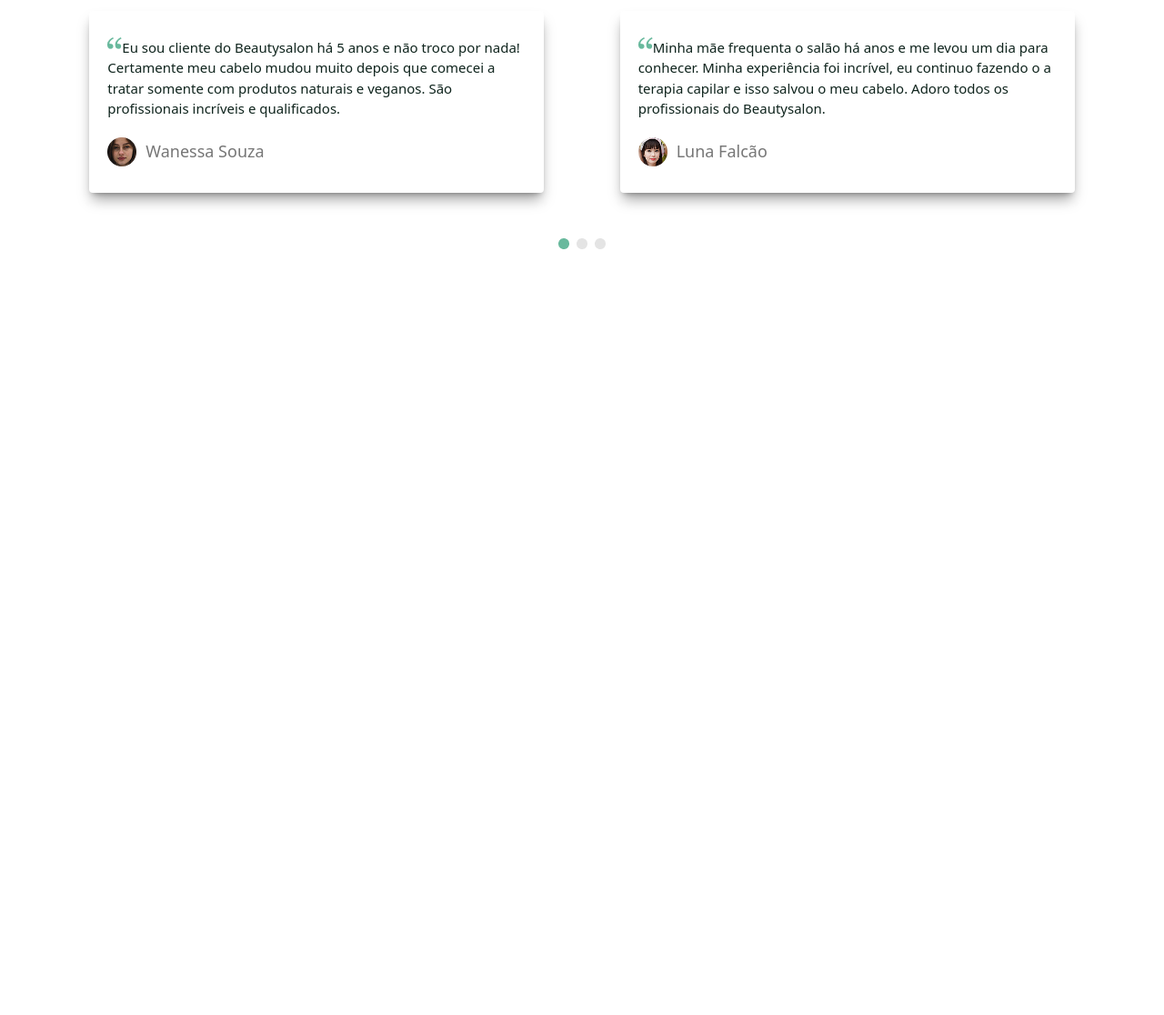
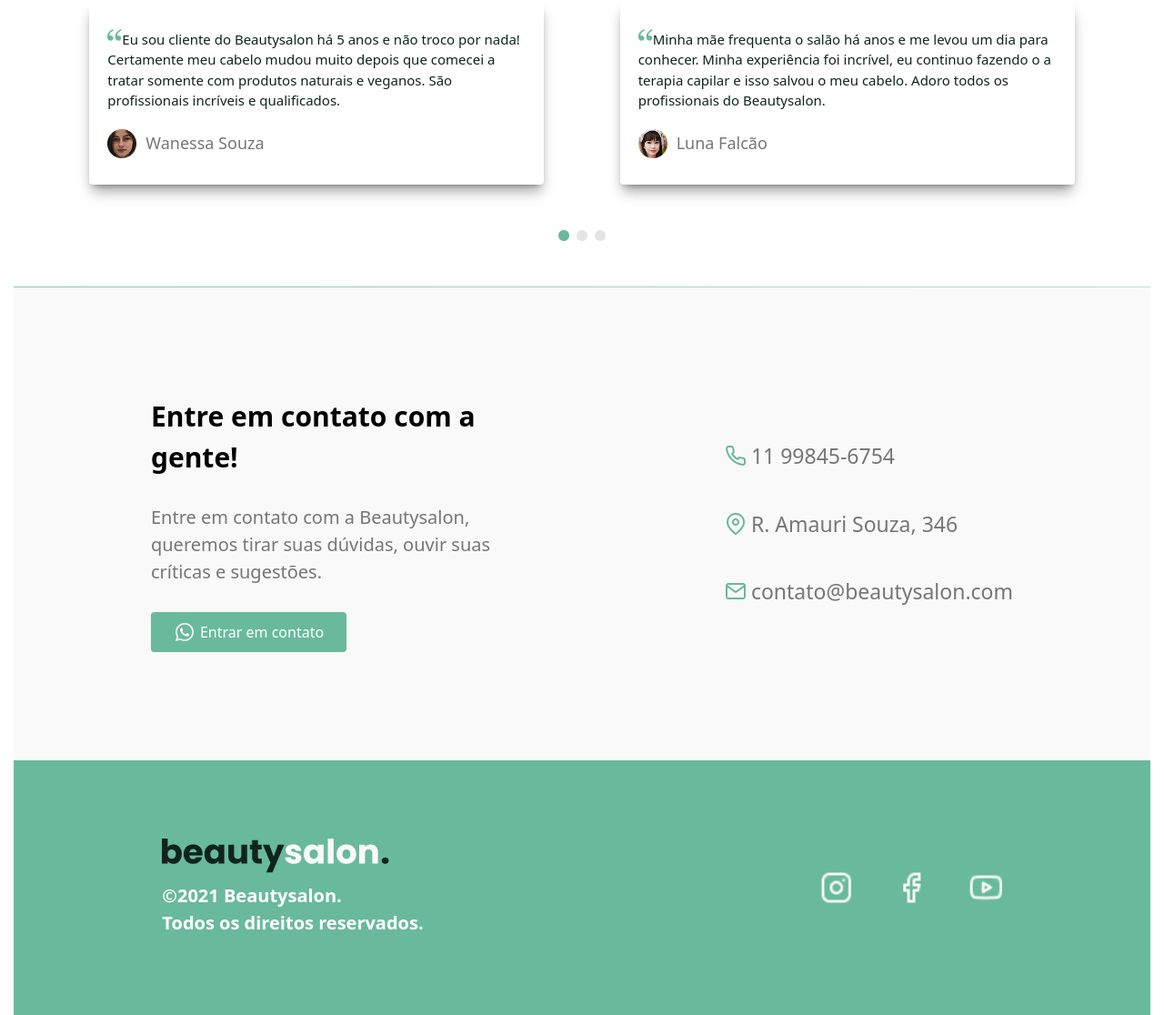
Before and after one commit to dilovar6666/tw, a website: page index.html in a window 1280 px wide. Shown: the part 2493-3609 px from the top of the page at 91% size. Before the commit the page ends 2817 px from the top, so only its background shows below. Drawn offline with Linux system fonts and the light colour scheme.

Commit message:
feat: Add section-5 and footer

```diff
--- a/index.html
+++ b/index.html
@@ -71,7 +71,7 @@
             tratamentos exclusivos e totalmente naturais</p>
     </section>
     <section
-        class="flex flex-col lg:flex-row pb-[80px] lg:justify-evenly items-center pt-[60px] mb-[70px] bg-[#F9F9F9] max-w-[1250px] m-auto">
+        class="flex flex-col lg:flex-row pb-[80px] lg:justify-evenly items-center pt-[60px] bg-[#F9F9F9] max-w-[1250px] m-auto">
         <div
             class="lg:w-[350px] h-[350px] w-[95%] bg-[white] lg:mt-[0px] mt-[20px] rounded-[6px] shadow-[#0000005d] px-[20px] shadow-lg gap-[20px] border-b-[3px] border-b-[#69B99D] flex flex-col justify-center items-center text-center">
             <img src="./forimg/Icon (21).png" alt="">
@@ -94,8 +94,9 @@
                 veganos, para qualquer tipo de cabelo.</p>
         </div>
     </section>
-
-    <section class="font-bold lg:text-[48px] text-[30px]  text-center">Depoimentos de quem já <br> passou por aqui
+    <div class="bg-[linear-gradient(to_bottom_right,#69B99D,#CCF4E6)] w-[100%] h-[1px] max-w-[1250px] m-auto "></div>
+    <section class="font-bold lg:text-[48px] text-[30px]  text-center pt-[60px]">Depoimentos de quem já <br> passou por
+        aqui
     </section>
 
     <section class="flex flex-col  lg:flex-row items-center justify-evenly max-w-[1250px]  m-auto mt-[60px]">
@@ -115,7 +116,7 @@
             </div>
         </div>
         <div
-            class="lg:w-[500px] lg:h-[200px] rounded-[4px] w-[95%] mt-[15px] lg:mt-[0px]  bg-[#ffffff] p-[20px] flex flex-col justify-center gap-[20px] shadow-[#0000005d] shadow-lg ">
+            class="lg:w-[500px] lg:h-[200px] rounded-[4px] w-[95%] mt-[15px] lg:mt-[0px]  bg-[#ffffff] p-[20px] flex flex-col justify-center gap-[20px] shadow-[#0000005d] shadow-lg hidden lg:flex">
             <div>
                 <p class="text-[15px] flex text-[#0F241D]"><span><img src="./forimg/Aspas.png" alt=""></span>Minha mãe
                     frequenta o salão há anos e me levou um dia para</p>
@@ -130,9 +131,49 @@
         </div>
     </section>
     <section><img class="mt-[50px] m-auto lg:hidden mb-[50px]" src="./forimg/Dots.png" alt=""></section>
-    <section><img class="lg:mt-[50px] lg:m-auto lg:block hidden lg:mb-[50px]" src="./forimg/Dots (1).png" alt=""></section>
+    <section><img class="lg:mt-[50px] lg:m-auto lg:block hidden lg:mb-[50px]" src="./forimg/Dots (1).png" alt="">
+    </section>
 
 
+    <div class="bg-[linear-gradient(to_bottom_right,#69B99D,#CCF4E6)] w-[100%] h-[1px] max-w-[1250px] m-auto "></div>
+
+    <section
+        class="flex max-w-[1250px] bg-[#F9F9F9] lg:py-[90px] m-auto flex-col  pt-[30px] lg:flex-row items-center lg:justify-evenly gap-[80px] pb-[40px]">
+        <div
+            class="w-[100%] h-[250px] lg:h-[340px]  lg:w-[400px] text-center lg:text-left  flex flex-col justify-center lg:justify-evenly lg:items-start items-center">
+            <h1 class="font-bold text-[30px]">Entre em contato com a gente!</h1>
+            <p class="text-[#767676] text-[20px]">Entre em contato com a Beautysalon, queremos tirar suas dúvidas, ouvir
+                suas críticas e sugestões.</p>
+            <button class="py-[10px] px-[25px] bg-[#69B99D] text-white rounded-[4px] flex gap-[5px]"> <span><img
+                        src="./forimg/whatsapp 1.png" alt=""></span>Entrar em contato</button>
+        </div>
+        <div class="flex flex-col lg:gap-[40px] mt-[0px] items-center lg:items-start">
+            <div class="flex items-center gap-[5px]">
+                <img src="./forimg/phone 1.png" alt="">
+                <p class="text-[#767676] text-[23px]">11 99845-6754</p>
+            </div>
+            <div class="flex items-center gap-[5px]">
+                <img src="./forimg/map-pin 1.png" alt="">
+                <p class="text-[#767676] text-[23px]">R. Amauri Souza, 346</p>
+            </div>
+            <div class="flex items-center gap-[5px]">
+                <img src="./forimg/mail 1.png" alt="">
+                <p class="text-[#767676] text-[23px]">contato@beautysalon.com</p>
+            </div>
+        </div>
+    </section>
+    <section
+        class="flex max-w-[1250px] bg-[#69B99D] lg:py-[90px] m-auto flex-col lg:flex-row items-center lg:justify-evenly lg:gap-[160px]">
+        <div
+            class="w-[100%] lg:h-[100px] h-[150px] lg:w-[400px] text-center lg:text-left  flex flex-col justify-center lg:items-start items-center">
+            <img src="./forimg/Logo (5).png" alt="">
+            <h1 class="text-white text-[20px] font-bold mb-[10px] lg:mb-[0px]  mt-[10px] lg:mt-[10px]" >©2021 Beautysalon.</h1>
+            <h1 class="text-white text-[20px] font-bold  ">Todos os direitos reservados.</h1>
+        </div>
+        <div class="flex flex-col lg:gap-[40px] mt-[0px] items-center lg:items-start">
+            <img class="lg:w-[200px]" src="./forimg/Redes sociais.png" alt="">
+        </div>
+    </section>
 </body>
 
 </html>
```
Also changed, not shown: forimg/Logo (5).png (added), forimg/Redes sociais.png (added), forimg/mail 1.png (added), forimg/map-pin 1.png (added), forimg/phone 1.png (added), forimg/whatsapp 1.png (added), src/output.css.
